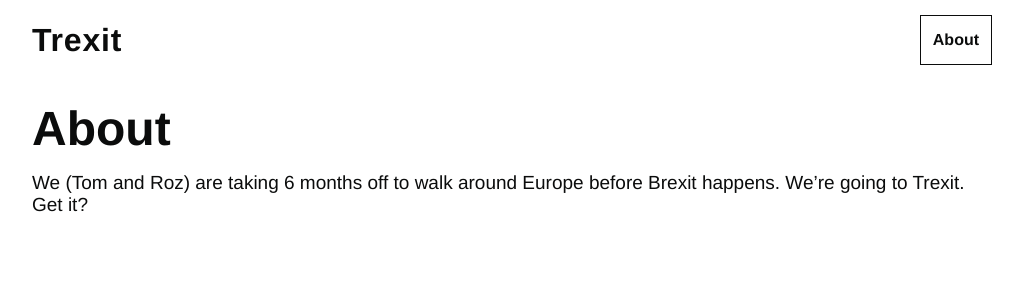
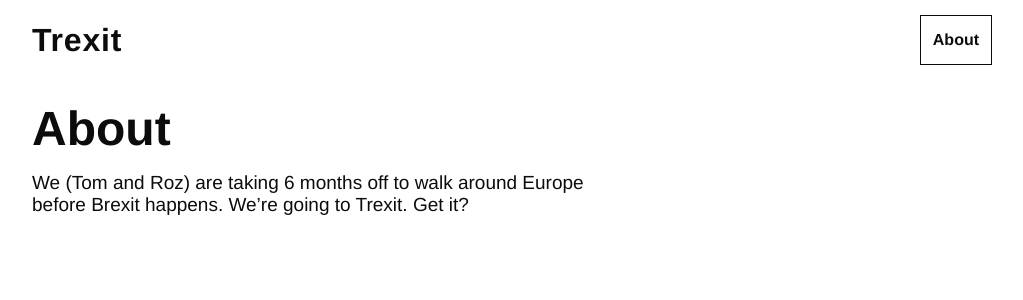
Before and after one commit to tombye/trexit, a Jekyll site: the page built from about.md, in a window 1280 px wide. Shown: the top 300 px of the page, without its empty margins (128-1151 px from the left). Built offline with Jekyll 4.4.1, drawn with Linux system fonts in a browser that asks for light colours.

Commit message:
Add a line length to post paragraphs

```diff
--- a/assets/css/main.css
+++ b/assets/css/main.css
@@ -571,4 +571,5 @@
 
 .post-content {
   font-size: 1.9rem;
+  max-width: 30em;
 }
```
